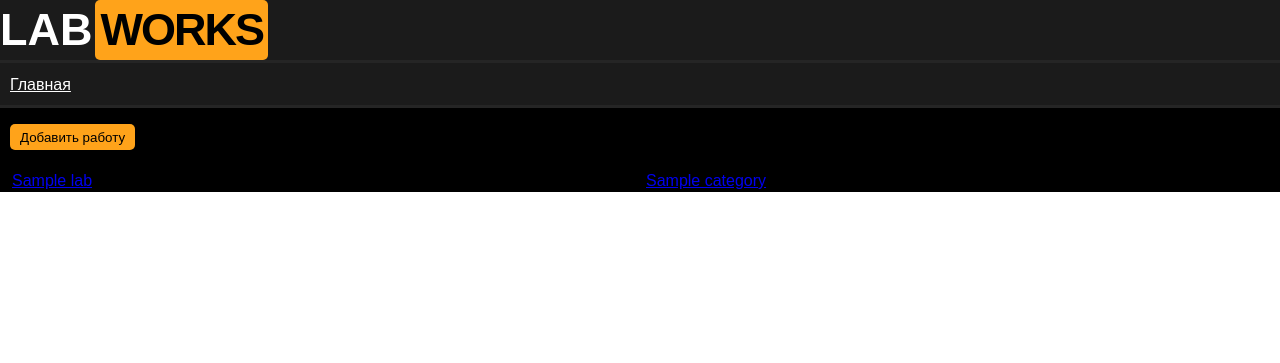
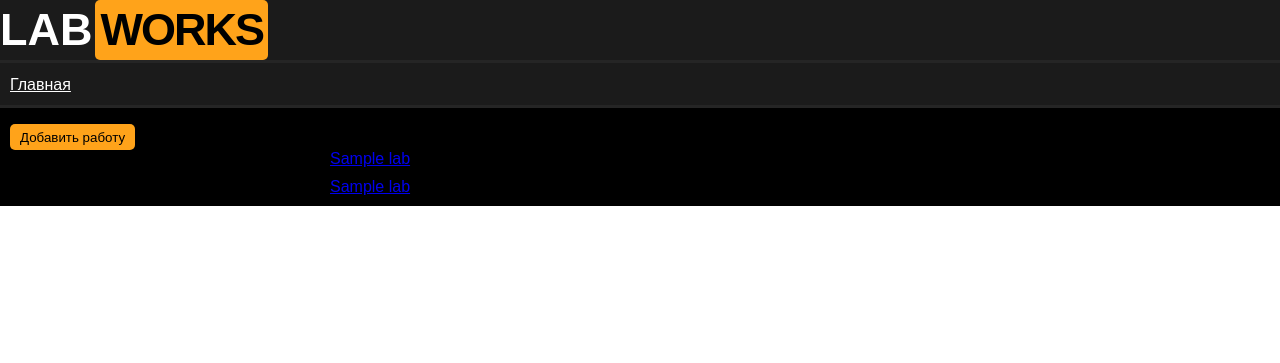
Before and after one commit to qvek/labworks, a Django app: template labworks/labs/labworks/templates/teacher_labworks.html in a window 1280 px wide. Shown: the top 363 px of the page. Run offline with Django 3.2, Linux system fonts and the light colour scheme; the template is opened without the code that fills it: most values are stand-ins (such as "Sample title", 1, 10 or a date in 2020); some libraries are stand-ins or nearby versions.

Commit message:
fix: update lists labs and catigories
fix: chancge lists with labs and categories display and tags

```diff
--- a/labworks/labs/labworks/templates/teacher_labworks.html
+++ b/labworks/labs/labworks/templates/teacher_labworks.html
@@ -10,13 +10,8 @@
     <input type="submit" value="Добавить работу">
 </form> -->
 
-<form action="{% url 'teacher_labworks' %}" method="POST" enctype="multipart/form-data" class="form-add-labs">
-    {{ form.as_p }}
-    {% csrf_token  %}
-    <input type="submit" value="Добавить работу">
-</form>
 
-<table width="100%" class="labs-and-categories">
+<!-- <table width="100%" class="labs-and-categories">
     <tr>
         <th width="50%">Работы</th>
         <th width="50%">Категории</th>
@@ -44,6 +39,35 @@
 </td>
 
 </tr>
-</table>
+</table> -->
+
+<form action="{% url 'teacher_labworks' %}" method="POST" enctype="multipart/form-data" class="form-add-labs">
+    {{ form.as_p }}
+    {% csrf_token  %}
+    <input type="submit" value="Добавить работу">
+</form>
+
+<content class="labs-and-categories-content">
+    <section class="labs labs-section">
+        <h2 class="labs__title">Работы</h2>
+        <ul class="labs__list">
+            {% for lab in labworks %}
+            <li class="labs__list__item labs-and-categories__item">
+                <a href="{% url 'teacher_labwork_update' lab.id %}">{{lab}}</a>
+            </li>
+            {% endfor %}
+        </ul>
+    </section>
+    <section class="categories categories-section">
+        <h2 class="categories__title">Категории</h2>
+        <ul class="categories__list">
+            {% for lab in labworks %}
+            <li class="categories__list__item labs-and-categories__item">
+                <a href="{% url 'teacher_labwork_update' lab.id %}">{{lab}}</a>
+            </li>
+            {% endfor %}
+        </ul>
+    </section>
+</content>
 
 {% endblock %}
--- a/labworks/static/labworks/hub.css
+++ b/labworks/static/labworks/hub.css
@@ -176,11 +176,11 @@ input[type=submit]:hover, #button_cont_a:hover {
     display: flex;
     justify-content: center;
     align-items: center;
-
+    background: #ffa31a;
+    border-radius: 5px;
     position: absolute;
     top: 0;
     left: 0;
-    background: #ffa31a;
     width: 100px;
     height: 50px;
     color: #363636;
@@ -189,7 +189,8 @@ input[type=submit]:hover, #button_cont_a:hover {
 
 #id_file:hover::before {
     transition: background 0.3s ease-in;
-    background: #7d0707;
+    background: #a40909;
+    color: white;
 }
 
 .form-add-labs select {
@@ -201,3 +202,36 @@ input[type=submit]:hover, #button_cont_a:hover {
     min-height: 23px;
     height: 100%;
 }
+
+.labs-and-categories-content {
+    display: flex;
+    width: 100vw;
+    max-width: 100%;
+    flex-direction: column;
+}
+
+.labs, .categories {
+    display: flex;
+    width: 100%;
+    max-width: 50vw;
+}
+
+.labs__title, .categories__title {
+    display: flex;
+    width: 100%;
+    justify-content: center;
+    align-items: center;
+}
+
+.labs__list, .categories__list {
+    display: flex;
+    width: 100%;
+    flex-direction: column;
+}
+
+.labs__list__item, .categories__list__item {
+    display: flex;
+    text-decoration: none;
+    color: white;
+
+}
```
